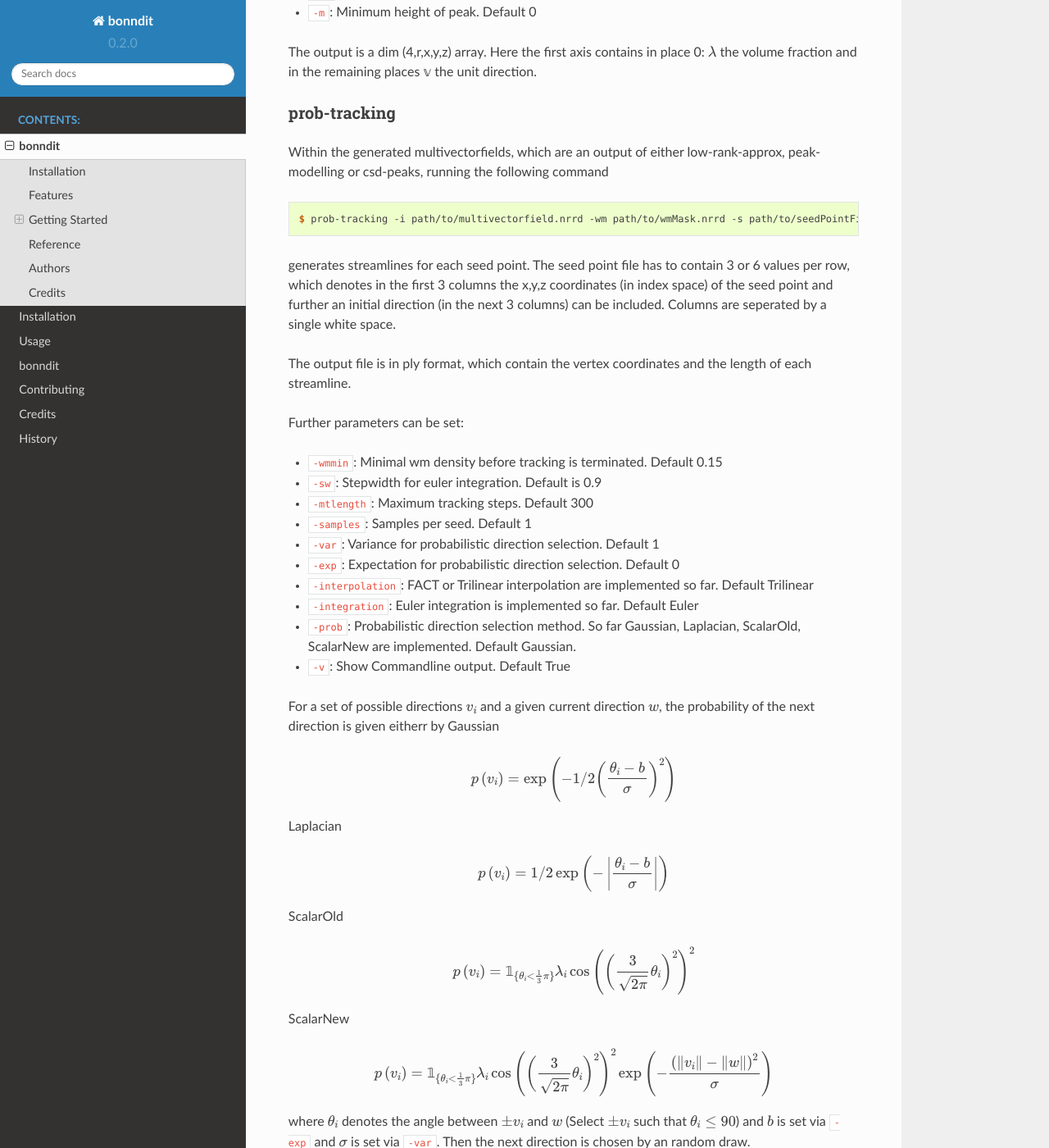
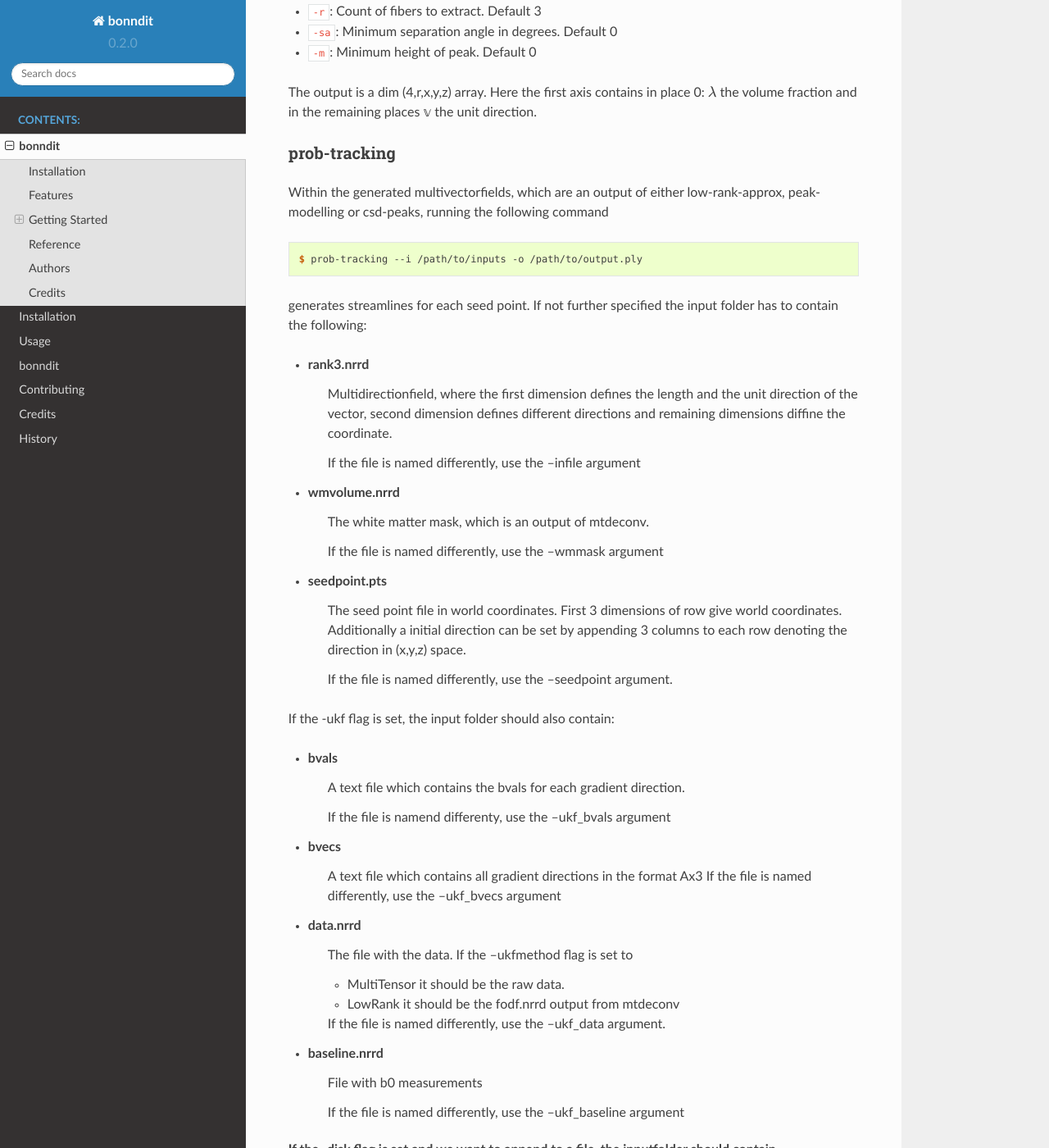
Before and after one commit to MedVisBonn/bonndit, a Sphinx documentation site: the page built from docs/readme.rst, in a window 1280 px wide and 1400 px high, scrolled down 2963 px. Shown: the whole window at 82% size. Built offline with Sphinx 7.4.7 and the Read the Docs theme 2.0.0, drawn with Linux system fonts in a browser that asks for light colours; some of the changed text lies outside the part shown.

Commit message:
Update readme

```diff
--- a/docs/readme.rst
+++ b/docs/readme.rst
@@ -21,6 +21,7 @@ included. On the one hand simple peak extraction and on the other hand a low ran
 Further an average and selection approach is implemented, which reduces the model uncertainty. Within
 these multivectorfields we can apply a probabilistic streamline based tracking approach, which can be filtered afterwards.
 
+To install it the mkl library from intel has to be installed and the :code:`MKLROOT` has to be set!
 
 * Free software: GNU General Public License v3
 * Documentation: https://bonndit.readthedocs.io.
@@ -48,9 +49,9 @@ Features
 
 
 Getting Started
--------------
+------------------
 mtdeconv
-~~~~
+~~~~~~~~~~~~
 
 For calculating the multi-tissue response functions and the fODFs for given data run the following command:
 
@@ -84,12 +85,12 @@ If you want to see a list of parameters type the following:
 
 
 low-rank-k-approx
-~~~~
+~~~~~~~~~~~~~~~~~~~~
 For calculating the low rank k approximation of a given 4th order fODF run the following command:
 
 .. code-block:: console
 
-	$ low-rank-k-approx /path/to/your/fODF.nrrd path/to/output.nrrd
+    $ low-rank-k-approx /path/to/your/fODF.nrrd path/to/output.nrrd
 
 With additional argument
 
@@ -100,12 +101,12 @@ and in the remaining places :math:`\mathbb{v}` the unit direction.
 
 
 peak-modelling
-~~~~~~~
+~~~~~~~~~~~~~~
 Build a new model (Selection or Averaging) from given low rank k = 1,2,3 approximations by running the following command:
 
 .. code-block:: console
 
-	$ peak-modelling -f path/to/fODF.nrrd -i path/to/rank-1.nrrd path/to/rank-2.nrrd path/to/rank-3.nrrd -o path/to/outfile.nrrd
+    $ peak-modelling -f path/to/fODF.nrrd -i path/to/rank-1.nrrd path/to/rank-2.nrrd path/to/rank-3.nrrd -o path/to/outfile.nrrd
 
 Further the parameters can be set
 
@@ -118,12 +119,12 @@ and in the remaining places :math:`\mathbb{v}` the unit direction. If a voxel co
 at the first entries of the second axis.
 
 csd-peaks
-~~~~~~~~
+~~~~~~~~~~~~~~~~
 For extracting maxima from a given 8th order fODF (These can be generated by running the mtdeconv script with additional parameters -k delta -r 8 -C nonneg) by run the following command:
 
 .. code-block:: console
 
-	$ csd-peaks path/to/fODF.nrrd path/to/output.nrrd
+    $ csd-peaks path/to/fODF.nrrd path/to/output.nrrd
 
 Further parameters can be set
 
@@ -135,59 +136,133 @@ The output is a dim (4,r,x,y,z) array. Here the first axis contains in place 0:
 and in the remaining places :math:`\mathbb{v}` the unit direction.
 
 prob-tracking
-~~~~~~
+~~~~~~~~~~~~~~~~~~
 Within the generated multivectorfields, which are an output of either low-rank-approx, peak-modelling or csd-peaks,
 running the following command
 
 .. code-block:: console
 
-	$ prob-tracking -i path/to/multivectorfield.nrrd -wm path/to/wmMask.nrrd -s path/to/seedPointFile.pts -o /path/to/output.ply
+    $ prob-tracking --i /path/to/inputs -o /path/to/output.ply
 
 generates streamlines for each seed point.
-The seed point file has to contain 3 or 6 values per row, which denotes
-in the first 3 columns the x,y,z coordinates (in index space) of the seed point
-and further an initial direction (in the next 3 columns)
-can be included. Columns are seperated by a single white space.
+If not further specified the input folder has to contain the following:
+
+- rank3.nrrd
+    Multidirectionfield, where the first dimension defines the length and the
+    unit direction of the vector, second dimension defines different directions
+    and remaining dimensions diffine the coordinate.
+
+    If the file is named differently, use the --infile argument
+
+- wmvolume.nrrd
+    The white matter mask, which is an output of mtdeconv.
+
+    If the file is named differently, use the --wmmask argument
+
+- seedpoint.pts
+    The seed point file in world coordinates. First 3 dimensions of row give
+    world coordinates. Additionally a initial direction can be set by appending
+    3 columns to each row denoting the direction in (x,y,z) space.
+
+    If the file is named differently, use the --seedpoint argument.
+
+If the -ukf flag is set, the input folder should also contain:
+
+- bvals
+    A text file which contains the bvals for each gradient direction.
+
+    If the file is namend differenty, use the --ukf_bvals argument
+
+- bvecs
+    A text file which contains all gradient directions in the format Ax3
+    If the file is named differently, use the --ukf_bvecs argument
+- data.nrrd
+    The file with the data. If the --ukfmethod flag is set to
+
+    - MultiTensor it should be the raw data.
+
+    - LowRank it should be the fodf.nrrd output from mtdeconv
+
+    If the file is named differently, use the --ukf_data argument.
+
+- baseline.nrrd
+    File with b0 measurements
+
+    If the file is named differently, use the --ukf_baseline argument
+
+If the -disk flag is set and we want to append to a file, the inputfolder should contain
+    - output.txt
+        A textfile with the streamlines generated so far.
+        If the file is named differently, use the --disk_append argument.
+
 
 The output file is in ply format, which contain the vertex coordinates and the length of each streamline.
 
 Further parameters can be set:
 
-* :code:`-wmmin`: Minimal wm density before tracking is terminated. Default 0.15
-* :code:`-sw`: Stepwidth for euler integration. Default is 0.9
-* :code:`-mtlength`: Maximum tracking steps. Default 300
-* :code:`-samples`: Samples per seed. Default 1
-* :code:`-var`: Variance for probabilistic direction selection. Default 1
-* :code:`-exp`: Expectation for probabilistic direction selection. Default 0
-* :code:`-interpolation`: FACT or Trilinear interpolation are implemented so far. Default Trilinear
-* :code:`-integration`: Euler integration is implemented so far. Default Euler
-* :code:`-prob`: Probabilistic direction selection method. So far Gaussian, Laplacian, ScalarOld, ScalarNew are implemented. Default Gaussian.
-* :code:`-v`: Show Commandline output. Default True
+* :code:`--infile`: 5D (4,3,x,y,z) Multivectorfield, where the first dimension gives the length and the direction of
+                    the vector, the second dimension denotes different directions.
 
-For a set of possible directions :math:`v_i` and a given current direction :math:`w`, the probability of the next direction is given eitherr by
+* :code:`--wmvolume`: WM Mask - output of mtdeconv
+* :code:`--act`: 5tt output of 5ttgen. Will perform act if supplied.
+* :code:`--seedpoints`: Seedspointfile: Each row denotes a seed point, where the first  3 columns give the
+                        seed point in (x,y,z). Further 3 additional columns can specified to define a initial
+                        direction. Columns should be seperated by whitespace.
+
+* :code:`--wmmin`: Minimum WM density before tracking stops, default=0.15
+* :code:`--sw_save`: Only each x step is saved. Reduces memory consumption greatly, default=1
+* :code:`--sw`: Stepwidth for Euler integration, default=0.9
+* :code:`--o`: Filename for output file in ply or tck format. Only ply is fully supported.
+* :code:`--mtlength`: Maximum track steps, default=300
+* :code:`--samples`: Samples per seed, default=1
+* :code:`--max_angle`: Max angle over the last 30 mm of the streamline, default=130
+* :code:`--var`: Variance for probabilistic direction selection, default=1
+* :code:`--exp`: Expectation for probabilistic direction selection, default=0
+* :code:`--interpolation`: decide between FACT interpolation and Trilinear interpolation.', default='Trilinear'
+* :code:`--sigma_1`: Only useful if interpolation is set to TrilinearFODF and dist>0. Controls sigma1 for low-rank, default=1
+* :code:`--data`: Only useful if interpolation is set to TrilinearFODF and dist>0. Controls sigma1 for low-rank
+* :code:`--sigma_2`: Only useful if interpolation is set to TrilinearFODF and dist>0. Controls sigma2 for low-rank, default=1
+* :code:`--dist`: Only useful if interpolation is set to TrilinearFODF. Radius of points to include, default=0
+* :code:`--rank`: Only useful if interpolation is set to TrilinearFODF. Rank of low-rank approx.', default=3
+* :code:`--integration`: Decide between Euler integration and Euler integration, default='Euler'
+* :code:`--prob`: Decide between Laplacian, Gaussian, Scalar, ScalarNew, Deterministic and Deterministic2, default='Gaussian')
+* :code:`--disk`: Write streamlines to file instead of using ram, default=True
+* :code:`--disk_file`: Name of disk file. If not set a random filename is chosen.
+* :code:`--disk_delete`: Delete file after finish. Otherwise further Streamlines can be appended if more streamlines are needed.
+* :code:`--ukf`: The following arguments are just important if the --ukf flag is set to MultiTensor or LowRank
+* :code:`--ukf_data`: File containing the raw data for ukf.
+* :code:`--ukf_bvals`: File containg the bvals for each gradient direction
+* :code:`--ukf_bvecs`: File containg the bvecs
+* :code:`--ukf_baseline`: File containg the baseline'
+* :code:`--ukf_fodf_order`: order of fODF. Only 4 and 8 are supported, default=4
+* :code:`--ukf_dim_model`: Dimensions of model
+* :code:`--ukf_pnoise`: Process noise
+* :code:`--ukf_mnoise`: Measurement noise
+
+For a set of possible directions :math:`v_i` and a given current direction :math:`w`, the probability of the next direction is given either by
 Gaussian
 
 .. math::
 
-	p \left( v_i \right) = \exp \left(  -1/2 \left(\frac{  \theta_i - b }{\sigma } \right)^2 \right)
+    p \left( v_i \right) = \exp \left(  -1/2 \left(\frac{  \theta_i - b }{\sigma } \right)^2 \right)
 
 Laplacian
 
 .. math::
 
-	p \left( v_i \right) = 1/2 \exp \left( - \left| \frac{  \theta_i - b } { \sigma } \right| \right)
+    p \left( v_i \right) = 1/2 \exp \left( - \left| \frac{  \theta_i - b } { \sigma } \right| \right)
 
 ScalarOld
 
 .. math::
 
-	p \left( v_i \right) =  \mathbb{1}_{ \lbrace \theta_i < \frac{1}{3}\pi \rbrace }  \lambda_i \cos \left( \left( \frac{3}{\sqrt{2 \pi}} \theta_i \right)^2 \right)^2
+    p \left( v_i \right) =  \mathbb{1}_{ \lbrace \theta_i < \frac{1}{3}\pi \rbrace }  \lambda_i \cos \left( \left( \frac{3}{\sqrt{2 \pi}} \theta_i \right)^2 \right)^2
 
 ScalarNew
 
 .. math::
 
-	p \left( v_i \right) =  \mathbb{1}_{ \lbrace \theta_i < \frac{1}{3}\pi \rbrace }  \lambda_i \cos \left( \left( \frac{3}{\sqrt{2 \pi}} \theta_i \right)^2 \right)^2 \exp \left( - \frac{\left( \| v_i \| - \| w \| \right)^2}{\sigma} \right)
+    p \left( v_i \right) =  \mathbb{1}_{ \lbrace \theta_i < \frac{1}{3}\pi \rbrace }  \lambda_i \cos \left( \left( \frac{3}{\sqrt{2 \pi}} \theta_i \right)^2 \right)^2 \exp \left( - \frac{\left( \| v_i \| - \| w \| \right)^2}{\sigma} \right)
 
 where :math:`\theta_i` denotes the angle between :math:`\pm v_i` and :math:`w` (Select :math:`\pm v_i` such
 that :math:`\theta_i \leq 90`) and :math:`b` is set via :code:`-exp` and :math:`\sigma` is set via :code:`-var`.
@@ -200,12 +275,12 @@ Secondly, fiber. Contains the property endindex, which denotes the end index of
 
 
 bundle-filtering
-~~~~
+~~~~~~~~~~~~~~~~
 The generated streamlines can be filtered by running the following command:
 
 .. code-block:: console
 
-	$ bundle-filtering -i path/to/trackingResults.ply -m path/to/fODF.nrrd -o path/to/outfile.ply
+    $ bundle-filtering -i path/to/trackingResults.ply -m path/to/fODF.nrrd -o path/to/outfile.ply
 
 If this script is applied to self generated ply data, it is important that this ply file contains the following:
 Firstly, vertices:
@@ -235,6 +310,7 @@ The methods implemented in :code:`low-rank-k-approx` was first introduced in
 
 * Thomas Schultz, Hans-Peter Seidel: Estimating Crossing Fibers: A Tensor Decomposition Approach. In: IEEE Transactions on Visualization and Computer Graphics, 14(6):1635-42, 2008
 
+
 The use of quadratic cone programming to make the kurtosis fit more stable which is implemented in :code:`kurtosis` has been explained in the methods section of
 
 * Samuel Groeschel, G. E. Hagberg, T. Schultz, D. Z. Balla, U. Klose, T.-K. Hauser, T. Nägele, O. Bieri, T. Prasloski, A. MacKay, I. Krägeloh-Mann, K. Scheffler: Assessing white matter microstructure in brain regions with different myelin architecture using MRI. In: PLOS ONE 11(11):e0167274, 2016
```
Also changed, not shown: setup.py (+37 -46 lines), 3 other files.
